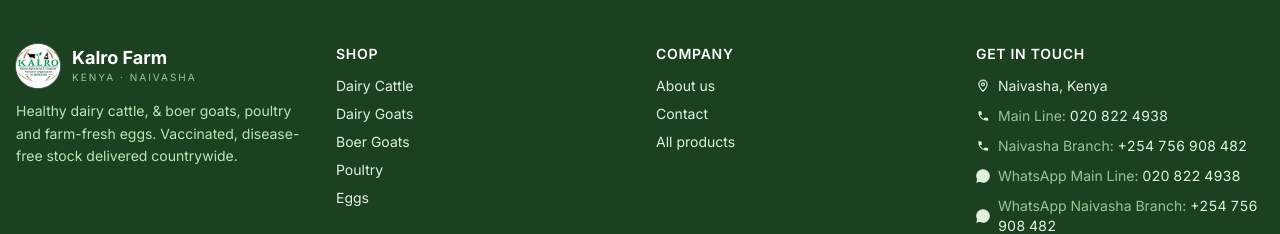
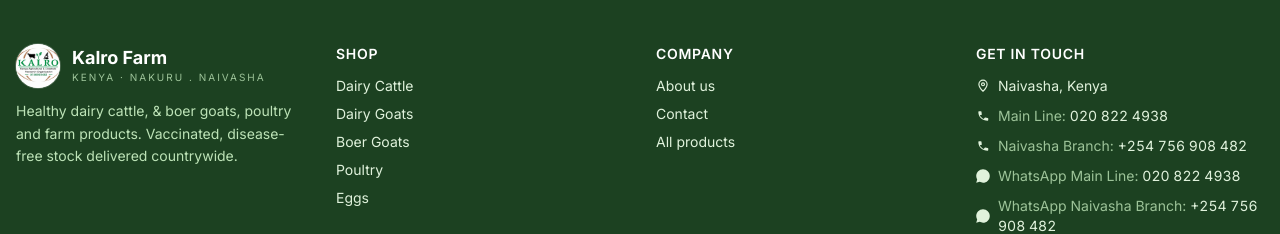
Before and after one commit to bridzer/sokomkononi, a React (Create React App) app in the folder client/: page / in a window 1280 px wide. Shown: the part 3472-3706 px from the top of the page. Built offline with nearby package versions, Linux system fonts and the light colour scheme; no server answers.

Commit message:
Edited footer

```diff
--- a/client/src/components/Footer.js
+++ b/client/src/components/Footer.js
@@ -52,12 +52,12 @@
             <div>
               <div className="text-white font-bold text-lg leading-tight">Kalro Farm</div>
               <div className="text-[10px] uppercase tracking-[0.2em] text-brand-200/80">
-                Kenya · Naivasha
+                Kenya · Nakuru . Naivasha
               </div>
             </div>
           </div>
           <p className="mt-3 text-sm text-brand-200 leading-relaxed">
-            Healthy dairy cattle,  &amp; boer goats, poultry and farm-fresh eggs.
+            Healthy dairy cattle,  &amp; boer goats, poultry and farm products.
             Vaccinated, disease-free stock delivered countrywide.
           </p>
         </div>
@@ -66,8 +66,8 @@
           <h4 className="text-white font-semibold mb-3 text-sm uppercase tracking-wider">Shop</h4>
           <ul className="space-y-2 text-sm">
             <li><Link to="/shop/cattle" className="hover:text-white transition-colors">Dairy Cattle</Link></li>
-            <li><Link to="/shop/dairy-goats" className="hover:text-white transition-colors">Dairy Goats</Link></li>
-            <li><Link to="/shop/boer-goats" className="hover:text-white transition-colors">Boer Goats</Link></li>
+            <li><Link to="/shop/goats" className="hover:text-white transition-colors">Dairy Goats</Link></li>
+            <li><Link to="/shop/goats" className="hover:text-white transition-colors">Boer Goats</Link></li>
             <li><Link to="/shop/poultry" className="hover:text-white transition-colors">Poultry</Link></li>
             <li><Link to="/shop/eggs" className="hover:text-white transition-colors">Eggs</Link></li>
           </ul>
```
